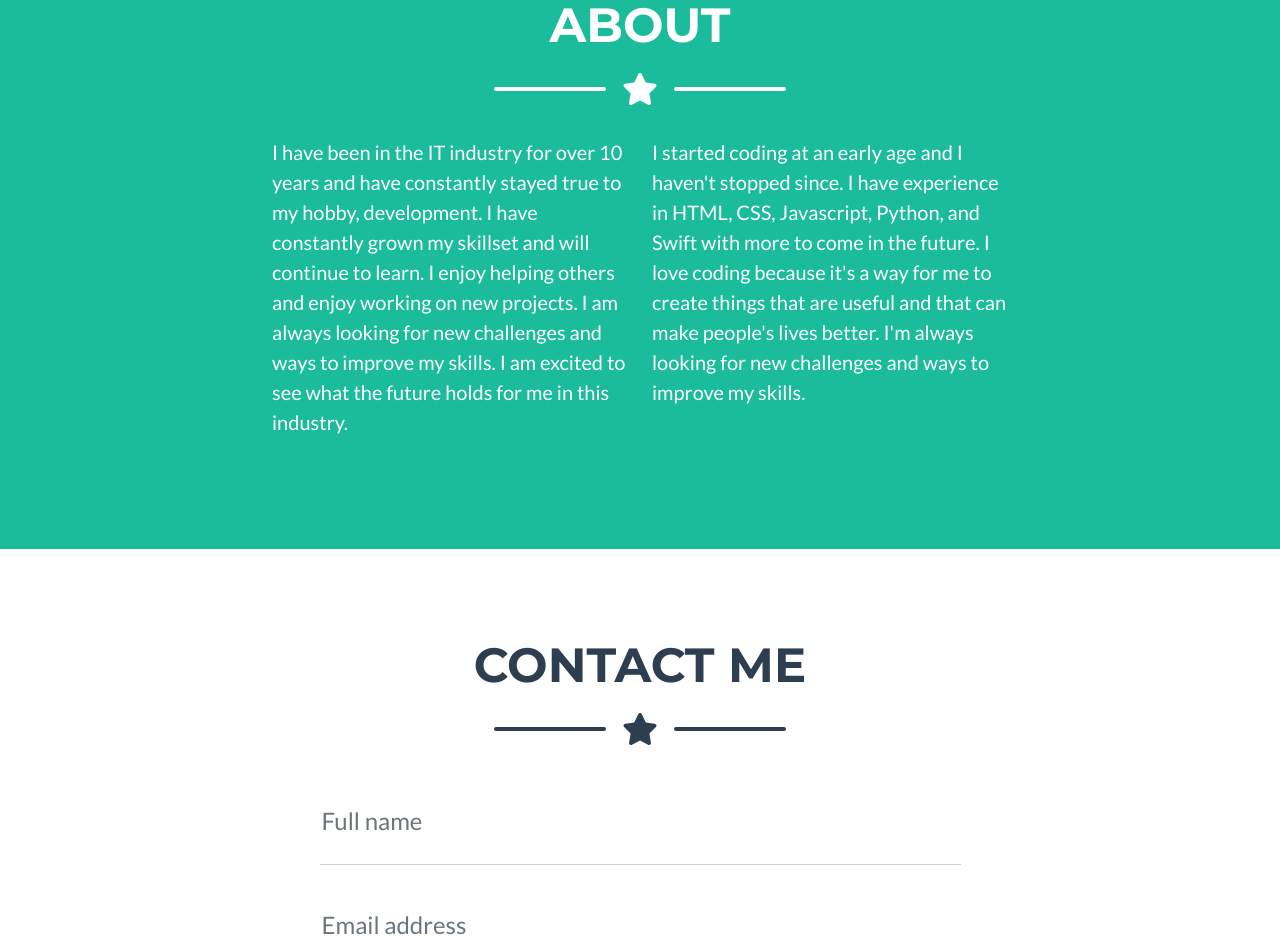
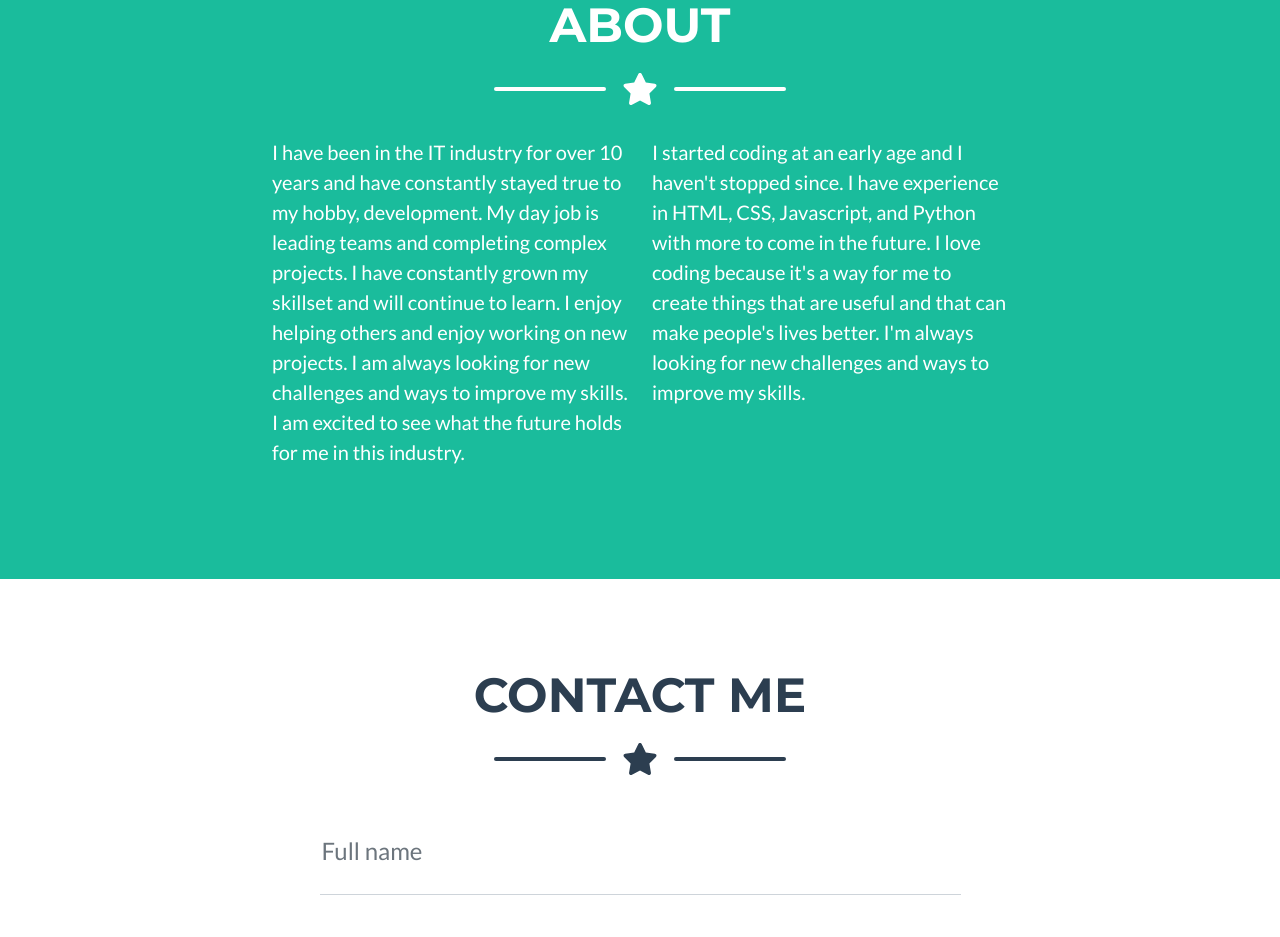
Before and after one commit to iambeto/iambeto-com, a plain HTML site: page index.html in a window 1280 px wide. Shown: the part 1760-2697 px from the top of the page. Drawn offline with nearby package versions, Linux system fonts and the light colour scheme.

Commit message:
added more about me

```diff
--- a/index.html
+++ b/index.html
@@ -134,8 +134,8 @@
                 </div>
                 <!-- About Section Content-->
                 <div class="row">
-                    <div class="col-lg-4 ms-auto"><p class="lead">I have been in the IT industry for over 10 years and have constantly stayed true to my hobby, development. I have constantly grown my skillset and will continue to learn. I enjoy helping others and enjoy working on new projects. I am always looking for new challenges and ways to improve my skills. I am excited to see what the future holds for me in this industry. </p></div>
-                    <div class="col-lg-4 me-auto"><p class="lead">I started coding at an early age and I haven't stopped since. I have experience in HTML, CSS, Javascript, Python, and Swift with more to come in the future. I love coding because it's a way for me to create things that are useful and that can make people's lives better. I'm always looking for new challenges and ways to improve my skills.</p></div>
+                    <div class="col-lg-4 ms-auto"><p class="lead">I have been in the IT industry for over 10 years and have constantly stayed true to my hobby, development. My day job is leading teams and completing complex projects. I have constantly grown my skillset and will continue to learn. I enjoy helping others and enjoy working on new projects. I am always looking for new challenges and ways to improve my skills. I am excited to see what the future holds for me in this industry. </p></div>
+                    <div class="col-lg-4 me-auto"><p class="lead">I started coding at an early age and I haven't stopped since. I have experience in HTML, CSS, Javascript, and Python with more to come in the future. I love coding because it's a way for me to create things that are useful and that can make people's lives better. I'm always looking for new challenges and ways to improve my skills.</p></div>
                 </div>
             </div>
         </section>
```
